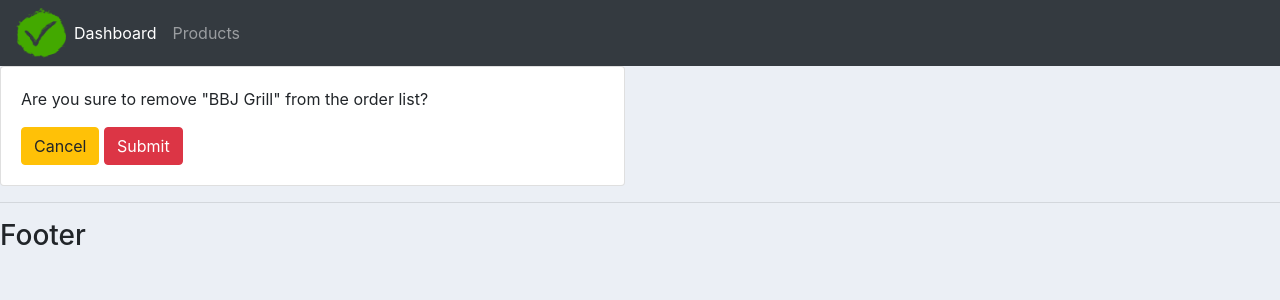
After one commit to arshutk/Customer-Management-App, a Django app: page /delete_order/3/ in a window 1280 px wide. The commit adds this page. Shown: the top 300 px of the page. Run offline with Django 3.2, Linux system fonts and the light colour scheme; data comes from the database, SQL or seed files in the repository; both versions use the stored data as it was after the commit; some libraries are stand-ins or nearby versions.

Commit message:
Completed CRUD

```diff
--- a/managerapp/accounts/models.py
+++ b/managerapp/accounts/models.py
@@ -42,3 +42,6 @@ class Order(models.Model):
     )
     date_created = models.DateTimeField(auto_now_add = True, null=True)
     status = models.CharField(max_length=200, null=True, choices=STATUS)
+
+    def __str__(self):
+        return self.product.name
--- /dev/null
+++ b/managerapp/accounts/templates/accounts/delete.html
@@ -0,0 +1,21 @@
+{% extends 'accounts/base.html' %}
+
+{% block content %}
+
+<div class="row">
+    <di class="col-md-6">
+        <div class="card card-body">
+
+            <p>Are you sure to remove "{{ item }}" from the order list?</p>
+            <form action="" method="POST">
+                {% csrf_token %}
+                <a href="{% url 'home' %}" class="btn btn-warning">Cancel</a>
+                <input class="btn btn-danger"" type="submit" name="Confirm">
+            </form>
+
+        </div>
+    </di>
+</div>
+
+
+{% endblock %}
--- a/managerapp/accounts/templates/accounts/navbar.html
+++ b/managerapp/accounts/templates/accounts/navbar.html
@@ -8,10 +8,10 @@
     <div class="collapse navbar-collapse" id="navbarNav">
       <ul class="navbar-nav">
         <li class="nav-item active">
-          <a class="nav-link" href="#">Dashboard<span class="sr-only">(current)</span></a>
+          <a class="nav-link" href="{% url 'home' %}">Dashboard<span class="sr-only">(current)</span></a>
         </li>
         <li class="nav-item">
-          <a class="nav-link" href="#">Products</a>
+          <a class="nav-link" href="{% url 'products' %}">Products</a>
         </li>
         </li>
       </ul>
--- a/managerapp/accounts/templates/accounts/products.html
+++ b/managerapp/accounts/templates/accounts/products.html
@@ -20,8 +20,8 @@
 						{% for i in products %}
 						<tr>
 							  <td >{{i.name}}</td>
-							  <td >{{i.prce}}</td>
 							  <td >{{i.category}}</td>
+							  <td >{{i.price}}</td>
 						</tr>
 
 						{% endfor %}
--- a/managerapp/accounts/urls.py
+++ b/managerapp/accounts/urls.py
@@ -5,6 +5,10 @@ from . import views # import view will not work & from .views import home as acc
 urlpatterns = [
     path('', views.home, name='home'),
     path('products/', views.products, name='products'),
-    path('customer/', views.customer, name='customer'),
+    path('customer/<int:pk>', views.customer, name='customer'),
+
+    path('create_order/<int:pk>/', views.createOrder, name='create_order'),
+    path('update_order/<int:pk>/', views.updateOrder, name='update_order'),
+    path('delete_order/<int:pk>/', views.deleteOrder, name='delete_order'),
 
 ]
--- a/managerapp/accounts/views.py
+++ b/managerapp/accounts/views.py
@@ -1,14 +1,20 @@
-from django.shortcuts import render
+from django.shortcuts import render, redirect
 
 from django.http import HttpResponse
 
 from .models import *
 
+from .forms import OrderForm
+from django.forms import inlineformset_factory
+
+
+# For templates: accounts->templates->accounts->then searches for called HTML file
+
 def home(request):
     orders = Order.objects.all()
     customers  = Customer.objects.all()
 
-    total_customers = customers.count()
+    # total_customers = customers.count()
     total_orders = orders.count()
     delivered = orders.filter(status='Delivered').count()
     pending = orders.filter(status='Pending').count()
@@ -25,7 +31,49 @@ def products(request):
     products = Product.objects.all()
     return render(request, 'accounts/products.html', {'products': products})
 
-def customer(request):
-    return render(request, 'accounts/customer.html')
+def customer(request, pk):
+    customer = Customer.objects.get(id=pk)
 
-# For templates: accounts->templates->accounts->then searches for called HTML file
+    orders = customer.order_set.all()
+    total_orders = orders.count # Cannot directly call function insite {{}} inside template
+
+    context = {'customer':customer,
+               'orders':orders,
+               'total_orders': total_orders,
+              }
+    return render(request, 'accounts/customer.html', context)
+
+def createOrder(request, pk):
+    customer = Customer.objects.get(id=pk)
+    form = OrderForm(initial={'customer': customer})
+
+    if request.method == 'POST':
+        form = OrderForm(request.POST)
+        if form.is_valid():
+            form.save()
+            return redirect('/')
+
+    context = {'form':form}
+    return render(request, 'accounts/order_form.html', context)
+
+
+def updateOrder(request, pk):
+    order = Order.objects.get(id=pk)
+    form = OrderForm(instance=order)
+
+    context = {'form':form}
+    if request.method == 'POST':
+        form = OrderForm(request.POST, instance= order)
+        if form.is_valid():
+            form.save()
+            return redirect('/')
+
+    return render(request, 'accounts/order_form.html', context)
+
+def deleteOrder(request, pk):
+    order = Order.objects.get(id=pk)
+    if request.method == "POST":
+        order.delete()
+        return redirect('/')
+    context = {'item': order}
+    return render(request, 'accounts/delete.html', context)
```
Also changed, not shown: managerapp/accounts/forms.py (added, +7 -0 lines), managerapp/accounts/templates/accounts/customer.html (+16 -5 lines), managerapp/accounts/templates/accounts/dashboard.html (+7 -5 lines), managerapp/accounts/templates/accounts/order_form.html (added, +19 -0 lines), managerapp/db.sqlite3.
